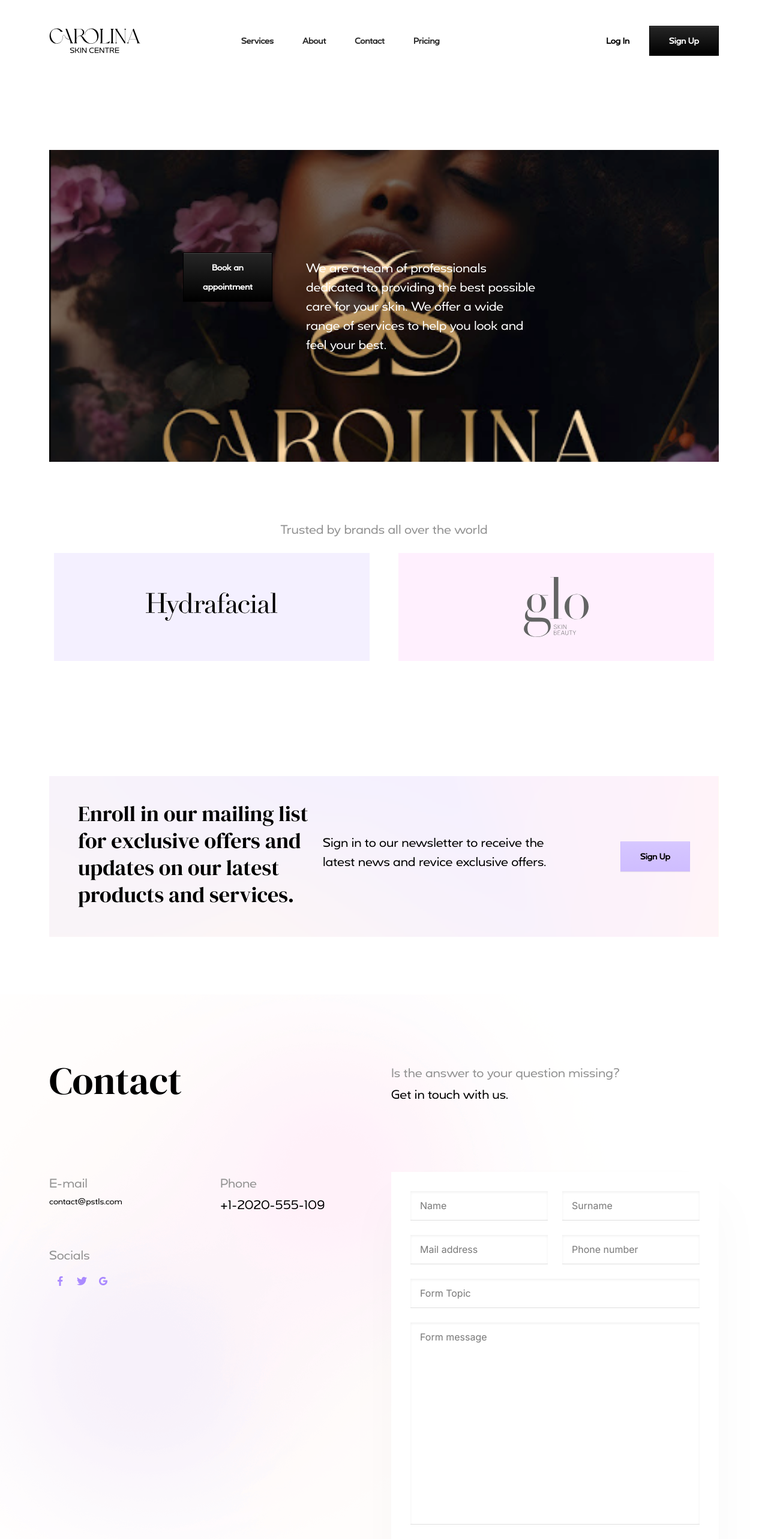
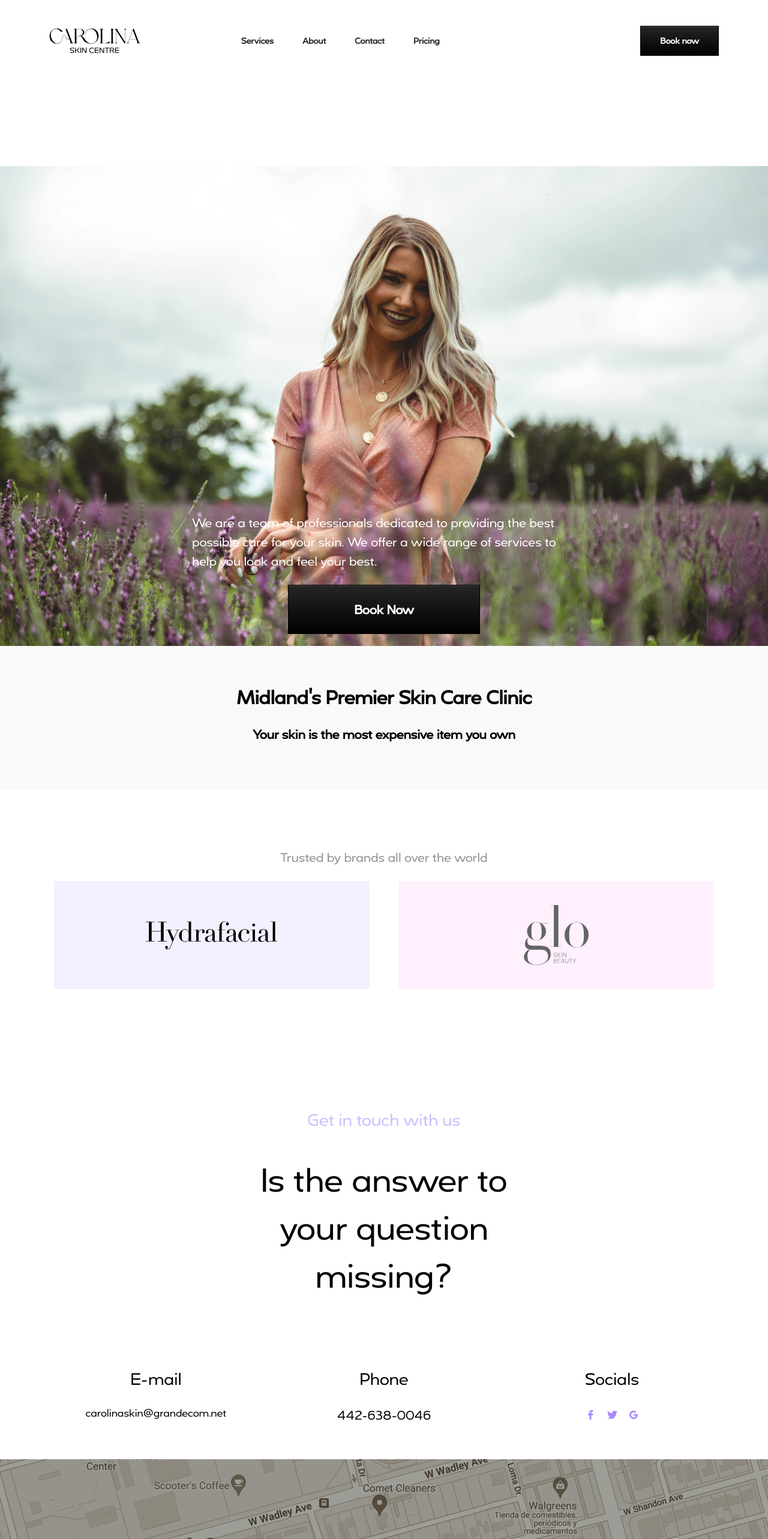
Before and after one commit to tulio-salvatierra/csc, a React (Create React App) app: page / in a window 1280 px wide. Shown: the top 2566 px of the page at 60% size. Built offline with nearby package versions, Linux system fonts and the light colour scheme.

Commit message:
refactor: Update Hero component layout and background styling

```diff
--- a/src/App.css
+++ b/src/App.css
@@ -12,6 +12,16 @@
   font-style: normal;
 }
 
+h3,
+h2,
+h1 {
+  font-family: "MOULA";
+  font-size: 2em;
+  color: #000;
+  padding: 10px;
+  text-align: center;
+}
+
 nav {
   font-family: "Moula";
   font-size: 1.5em;
@@ -20,15 +30,31 @@ nav {
   text-align: center;
 }
 
-.background-hero {
-  background-image: url(../src/assets/images/herobg.png);
+.bg-hero {
+  background-image: url("../src/assets/images/bg.jpeg");
+  display: flex;
+  flex-direction: column;
+  object-fit: cover;
   background-size: cover;
   background-position: center;
   background-repeat: no-repeat;
-  height: 65dvh;
-  width: 100%;
+  height: 100dvh;
+  width: 100dvw;
   display: flex;
   color: #fff;
+  justify-content: end;
+  align-items: center;
+}
+
+.hero-bottom {
+  background-color: #f9f9f9;
+  padding: 1rem;
+  font-weight: 700;
+  font-size: x-large;
+  height: 30dvh;
+  width: 100dvw;
+  display: flex;
+  flex-direction: column;
   justify-content: center;
   align-items: center;
 }
@@ -37,7 +63,7 @@ nav {
   font-family: "Grapevine";
   font-size: 1em;
   color: #fff;
-  font-weight: bold;
+  font-weight: bolder;
 }
 
 /* App.css o el archivo CSS relevante */
--- a/src/components/Footer/Footer.jsx
+++ b/src/components/Footer/Footer.jsx
@@ -3,25 +3,6 @@ import Logo from "../../assets/images/CSC.svg";
 
 export default function Footer() {
   const TULIO_URL = "https://tuliosalvatierra.com";
-
-  const MENU_ITEMS = [
-    {
-      title: "Home",
-      url: "/",
-    },
-    {
-      title: "Services",
-      url: "/services",
-    },
-    {
-      title: "About us",
-      url: "/about",
-    },
-    {
-      title: "Pricing",
-      url: "/pricing",
-    },
-  ];
 
   return (
     <>
--- a/src/components/Header/Header.jsx
+++ b/src/components/Header/Header.jsx
@@ -1,7 +1,7 @@
 import React, { useState } from "react";
 import "../../App.css";
 import Logo from "../../assets/images/CSC.svg";
-import "../../constants/index.js";
+import { MENU_ITEMS } from "../../constants/index.js";
 
 function Header() {
   const [isOpen, setIsOpen] = useState(false);
@@ -11,28 +11,9 @@ function Header() {
     console.log(isOpen);
   };
 
-  const MENU_ITEMS = [
-    {
-      title: "Services",
-      url: "/services",
-    },
-    {
-      title: "About",
-      url: "/about",
-    },
-    {
-      title: "Contact",
-      url: "/contact",
-    },
-    {
-      title: "Pricing",
-      url: "/pricing",
-    },
-  ];
-
   return (
     <>
-      <section className="pb-24 position-relative overflow-hidden">
+      <section className="position-relative overflow-hidden">
         <nav className="navbar py-10 navbar-expand-xl navbar-light bg-transparent mb-2">
           <div className="container">
             <img className="navbar-brand" src={Logo} alt="logo" width={152} />
@@ -59,18 +40,19 @@ function Header() {
               <ul className="navbar-nav ms-32 mb-2 mb-lg-0">
                 {MENU_ITEMS.map((item, index) => (
                   <li className="nav-item" key={index}>
-                    <a className="nav-link" href={item.url}>
+                    <a
+                      className="nav-link"
+                      href={item.url}
+                      onClick={handleOpen}
+                    >
                       {item.title}
                     </a>
                   </li>
                 ))}
               </ul>
               <div className="ms-auto">
-                <a className="btn" href="#">
-                  Log In
-                </a>
                 <a className="btn btn-dark mt-3 mt-md-0" href="#">
-                  Sign Up
+                  Book now
                 </a>
               </div>
             </div>
--- a/src/components/Hero/Hero.jsx
+++ b/src/components/Hero/Hero.jsx
@@ -1,28 +1,27 @@
-import React from "react";
 import "../../App.css";
-import Landing from "../../assets/images/CSC.svg";
+import Landing from "../../assets/images/herobg.png";
 
 function Hero() {
   return (
-    <div className="container">
-      <div className="background-hero">
-        <div className="row align-items-center mb-20 mb-xl-24">
-          <div className="col-12 col-md-6 col-xl-7 mb-6 mb-lg-0">
-            {/* <h1 className="mb-6 lh-sm">Carolina Skin Centre, Midland, TX.</h1> */}
-            <a className="btn btn-dark d-block d-md-inline-block" href="#">
-              Book an appointment
-            </a>
-          </div>
-        </div>
-        <div className="col-12 col-md-6 col-xl-5">
-          <p className="mb-0 lh-lg mw-md-sm text-white">
-            We are a team of professionals dedicated to providing the best
-            possible care for your skin. We offer a wide range of services to
-            help you look and feel your best.
-          </p>
-        </div>
+    <>
+      <div className="bg-hero">
+        <p className="mb-2 m-5 lh-lg text-white fs-1.5 w-50 sm-w-75">
+          We are a team of professionals dedicated to providing the best
+          possible care for your skin. We offer a wide range of services to help
+          you look and feel your best.
+        </p>
+        <a
+          className="btn btn-dark d-block d-md-inline-block p-4 mt-4 m-5 w-25 text-white fs-4"
+          href="#"
+        >
+          Book Now
+        </a>
       </div>
-    </div>
+      <div className="hero-bottom">
+        <p className="bottom-banner-text">Midland's Premier Skin Care Clinic</p>
+        <p className="fs-4">Your skin is the most expensive item you own</p>
+      </div>
+    </>
   );
 }
 
--- a/src/components/contacts/ContactSectionContacts1.js
+++ b/src/components/contacts/ContactSectionContacts1.js
@@ -1,4 +1,4 @@
-import React from "react";
+import { TELEPHONE, EMAIL } from "../../constants";
 
 export default function ContactSection() {
   return (
@@ -29,15 +29,15 @@ export default function ContactSection() {
                   <div className="col-12 col-md-6 mb-12">
                     <p className="mb-0 text-muted">E-mail</p>
                     <a
-                      className="text-decoration-none text-dark"
-                      href="mailto:contact@pstls.com"
+                      className="text-decoration-none text-dark small align-bottom"
+                      href={`mailto:${EMAIL}`}
                     >
-                      contact@pstls.com
+                      {EMAIL}
                     </a>
                   </div>
                   <div className="col-12 col-md-6 mb-12">
                     <p className="mb-0 text-muted">Phone</p>
-                    <p className="mb-0">+1-2020-555-109</p>
+                    <p className="mb-0 text-s">{TELEPHONE}</p>
                   </div>
                   <div className="col-6">
                     <p className="mb-2 text-muted">Socials</p>
--- a/src/components/contacts/FindUsSectionContacts1.js
+++ b/src/components/contacts/FindUsSectionContacts1.js
@@ -1,5 +1,6 @@
-import React from "react";
-
+import "../../App.css";
+import { INSTAGRAM, TELEPHONE, EMAIL, ADDRESS } from "../../constants";
+import Map from "../../assets/images/map.png";
 export default function FindUsSectionContacts1() {
   return (
     <>
@@ -17,17 +18,17 @@ export default function FindUsSectionContacts1() {
                 <div className="text-center">
                   <h3 className="mb-4 font-heading">E-mail</h3>
                   <a
-                    className="text-decoration-none text-dark"
-                    href="mailto:contact@pstls.com"
+                    className="text-decoration-none fs-5 text-dark"
+                    href={`mailto:${EMAIL}`}
                   >
-                    contact@pstls.com
+                    {EMAIL}
                   </a>
                 </div>
               </div>
               <div className="col-12 col-md-4 mb-8 mb-md-0">
                 <div className="text-center">
                   <h3 className="mb-4 font-heading">Phone</h3>
-                  <p className="mb-0">+1-2020-555-109</p>
+                  <p className="mb-0 text-center">{TELEPHONE}</p>
                 </div>
               </div>
               <div className="col-12 col-md-4">
@@ -67,15 +68,11 @@ export default function FindUsSectionContacts1() {
                 />
                 <h2 className="text-white">Office</h2>
                 <p className="text-white" style={{ fontSize: 20 }}>
-                  3177 Tecumsah Lane Keithville, Louisiana
+                  {ADDRESS}
                 </p>
               </div>
             </div>
-            <img
-              className="img-fluid w-100"
-              src="pstls-assets/images/contacts/map.png"
-              alt=""
-            />
+            <img className="img-fluid w-100" src={Map} alt="" />
           </div>
         </section>
       </>
--- a/src/constants/index.js
+++ b/src/constants/index.js
@@ -10,9 +10,11 @@ export const TULIO_URL = "https://tuliosalvatierra.com";
 
 export const EMAIL = "carolinaskin@grandecom.net";
 
-const INSTAGRAM = "https://www.instagram.com/carolinaskin";
+export const INSTAGRAM = "https://www.instagram.com/carolinaskin";
 
 export const TELEPHONE = "442-638-0046";
+
+export const ADDRESS = "705 W Wadley Ave Suite-23, Midland, TX 79705";
 
 export const MENU_ITEMS = [
   {
--- a/src/pages/IndexPage.js
+++ b/src/pages/IndexPage.js
@@ -5,6 +5,7 @@ import ContactSection from "../components/contacts/ContactSectionContacts1";
 import Brands from "./Brands";
 import Footer from "./Footer";
 import "../pages/pagesGrid/pages.css";
+import FindUs from "./Find-us";
 
 export default function IndexPage() {
   return (
@@ -16,6 +17,7 @@ export default function IndexPage() {
         <div className="content">
           <Hero />
           <Brands />
+          <FindUs />
           <CallToAction />
           <ContactSection />
         </div>
```
Also changed, not shown: src/assets/images/bg.jpeg (added), src/assets/images/map.png (added).
